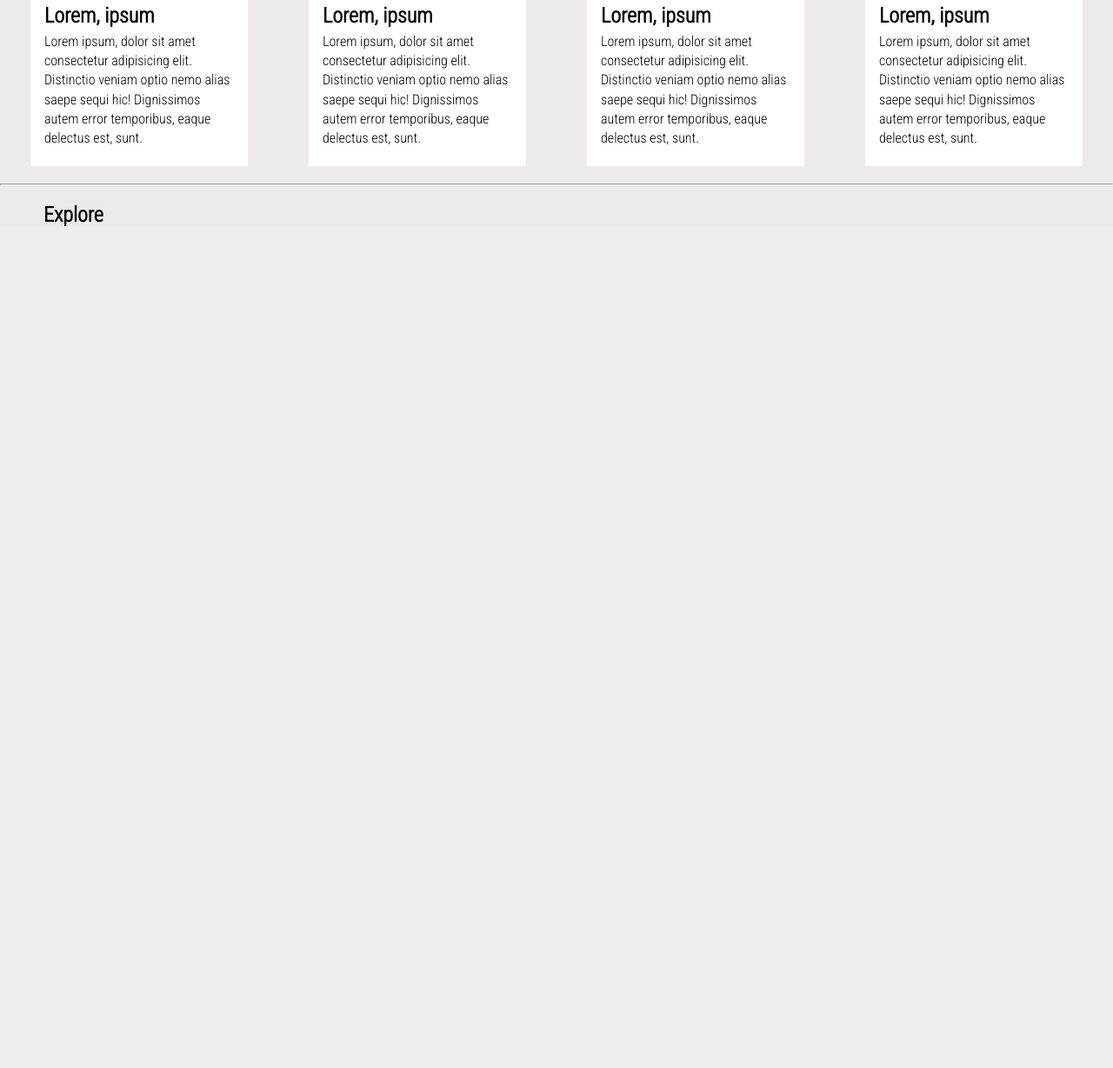
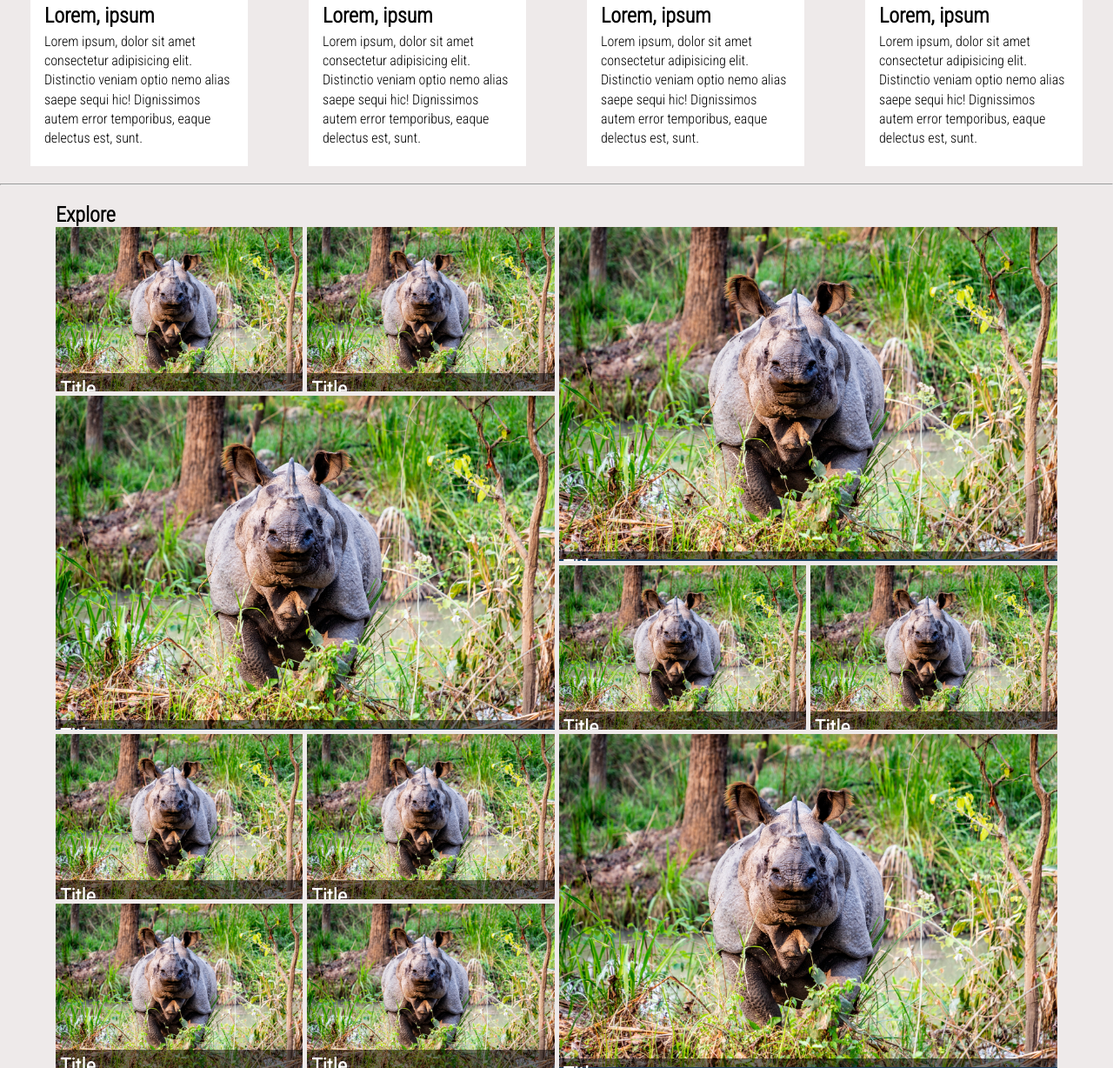
Before and after one commit to aayushdhakal/project-6-sem, a PHP site: page / in a window 1280 px wide. Shown: the part 1079-2307 px from the top of the page at 87% size. Before the commit the page ends 1339 px from the top, so only its background shows below. Run offline with PHP 8.4, Linux system fonts and the light colour scheme.

Commit message:
worked with grid on the explore section of homepage

```diff
--- a/index.html
+++ b/index.html
@@ -82,7 +82,8 @@
             <div class="recommendation__list__item_info">
                <span class="tag">Lorem</span>
                <h4>Lorem, ipsum</h4>
-               <p>Lorem ipsum, dolor sit amet consectetur adipisicing elit. Distinctio veniam optio nemo alias saepe sequi hic! Dignissimos autem error temporibus, eaque delectus est, sunt.</p>
+               <p>Lorem ipsum, dolor sit amet consectetur adipisicing elit. Distinctio veniam optio nemo alias saepe
+                  sequi hic! Dignissimos autem error temporibus, eaque delectus est, sunt.</p>
             </div>
          </li>
 
@@ -93,7 +94,8 @@
             <div class="recommendation__list__item_info">
                <span class="tag">Lorem</span>
                <h4>Lorem, ipsum</h4>
-               <p>Lorem ipsum, dolor sit amet consectetur adipisicing elit. Distinctio veniam optio nemo alias saepe sequi hic! Dignissimos autem error temporibus, eaque delectus est, sunt.</p>
+               <p>Lorem ipsum, dolor sit amet consectetur adipisicing elit. Distinctio veniam optio nemo alias saepe
+                  sequi hic! Dignissimos autem error temporibus, eaque delectus est, sunt.</p>
             </div>
          </li>
 
@@ -104,7 +106,8 @@
             <div class="recommendation__list__item_info">
                <span class="tag">Lorem</span>
                <h4>Lorem, ipsum</h4>
-               <p>Lorem ipsum, dolor sit amet consectetur adipisicing elit. Distinctio veniam optio nemo alias saepe sequi hic! Dignissimos autem error temporibus, eaque delectus est, sunt.</p>
+               <p>Lorem ipsum, dolor sit amet consectetur adipisicing elit. Distinctio veniam optio nemo alias saepe
+                  sequi hic! Dignissimos autem error temporibus, eaque delectus est, sunt.</p>
             </div>
          </li>
 
@@ -115,7 +118,8 @@
             <div class="recommendation__list__item_info">
                <span class="tag">Lorem</span>
                <h4>Lorem, ipsum</h4>
-               <p>Lorem ipsum, dolor sit amet consectetur adipisicing elit. Distinctio veniam optio nemo alias saepe sequi hic! Dignissimos autem error temporibus, eaque delectus est, sunt.</p>
+               <p>Lorem ipsum, dolor sit amet consectetur adipisicing elit. Distinctio veniam optio nemo alias saepe
+                  sequi hic! Dignissimos autem error temporibus, eaque delectus est, sunt.</p>
             </div>
          </li>
 
@@ -124,6 +128,152 @@
    <hr>
    <div class="explore">
       <h2>Explore</h2>
+      <div class="explore_content">
+         <div class="explore_content_blogs">
+
+            <div class="explore_content_blog">
+               <div class="explore_content_blog_image">
+                  <img src="./style/assests/img-slider/safari chitwan.jpg" alt="blog">
+               </div>
+
+               <div class="explore_content_blog_info">
+                  <h2>Title</h2>
+                  <p>Lorem ipsum dolor sit amet consectetur, adipisicing elit. Incidunt temporibus voluptas qui debitis!
+                     Vitae, officiis. Architecto, eos. Quod, id possimus! ..<a href="#">more</a></p>
+               </div>
+            </div>
+
+            <div class="explore_content_blog">
+               <div class="explore_content_blog_image">
+                  <img src="./style/assests/img-slider/safari chitwan.jpg" alt="blog">
+               </div>
+
+               <div class="explore_content_blog_info">
+                  <h2>Title</h2>
+                  <p>Lorem ipsum dolor sit amet consectetur, adipisicing elit. Incidunt temporibus voluptas qui debitis!
+                     Vitae,
+                     officiis. Architecto, eos. Quod, id possimus! ..<a href="#">more</a></p>
+               </div>
+            </div>
+
+            <div class="explore_content_blog explore_content_blog--big">
+               <div class="explore_content_blog_image">
+                  <img src="./style/assests/img-slider/safari chitwan.jpg" alt="blog">
+               </div>
+
+               <div class="explore_content_blog_info">
+                  <h2>Title</h2>
+                  <p>Lorem ipsum dolor sit amet consectetur, adipisicing elit. Incidunt temporibus voluptas qui debitis!
+                     Vitae,
+                     officiis. Architecto, eos. Quod, id possimus! ..<a href="#">more</a></p>
+               </div>
+            </div>
+
+            <div class="explore_content_blog explore_content_blog--big">
+               <div class="explore_content_blog_image">
+                  <img src="./style/assests/img-slider/safari chitwan.jpg" alt="blog">
+               </div>
+
+               <div class="explore_content_blog_info">
+                  <h2>Title</h2>
+                  <p>Lorem ipsum dolor sit amet consectetur, adipisicing elit. Incidunt temporibus voluptas qui debitis!
+                     Vitae,
+                     officiis. Architecto, eos. Quod, id possimus! ..<a href="#">more</a></p>
+               </div>
+            </div>
+
+            <div class="explore_content_blog">
+               <div class="explore_content_blog_image">
+                  <img src="./style/assests/img-slider/safari chitwan.jpg" alt="blog">
+               </div>
+
+               <div class="explore_content_blog_info">
+                  <h2>Title</h2>
+                  <p>Lorem ipsum dolor sit amet consectetur, adipisicing elit. Incidunt temporibus voluptas qui debitis!
+                     Vitae,
+                     officiis. Architecto, eos. Quod, id possimus! ..<a href="#">more</a></p>
+               </div>
+            </div>
+            <div class="explore_content_blog">
+               <div class="explore_content_blog_image">
+                  <img src="./style/assests/img-slider/safari chitwan.jpg" alt="blog">
+               </div>
+
+               <div class="explore_content_blog_info">
+                  <h2>Title</h2>
+                  <p>Lorem ipsum dolor sit amet consectetur, adipisicing elit. Incidunt temporibus voluptas qui debitis!
+                     Vitae,
+                     officiis. Architecto, eos. Quod, id possimus! ..<a href="#">more</a></p>
+               </div>
+            </div>
+
+            <div class="explore_content_blog explore_content_blog--big">
+               <div class="explore_content_blog_image">
+                  <img src="./style/assests/img-slider/safari chitwan.jpg" alt="blog">
+               </div>
+
+               <div class="explore_content_blog_info">
+                  <h2>Title</h2>
+                  <p>Lorem ipsum dolor sit amet consectetur, adipisicing elit. Incidunt temporibus voluptas qui debitis!
+                     Vitae,
+                     officiis. Architecto, eos. Quod, id possimus! ..<a href="#">more</a></p>
+               </div>
+            </div>
+
+            <div class="explore_content_blog">
+               <div class="explore_content_blog_image">
+                  <img src="./style/assests/img-slider/safari chitwan.jpg" alt="blog">
+               </div>
+
+               <div class="explore_content_blog_info">
+                  <h2>Title</h2>
+                  <p>Lorem ipsum dolor sit amet consectetur, adipisicing elit. Incidunt temporibus voluptas qui debitis!
+                     Vitae,
+                     officiis. Architecto, eos. Quod, id possimus! ..<a href="#">more</a></p>
+               </div>
+            </div>
+
+            <div class="explore_content_blog">
+               <div class="explore_content_blog_image">
+                  <img src="./style/assests/img-slider/safari chitwan.jpg" alt="blog">
+               </div>
+
+               <div class="explore_content_blog_info">
+                  <h2>Title</h2>
+                  <p>Lorem ipsum dolor sit amet consectetur, adipisicing elit. Incidunt temporibus voluptas qui debitis!
+                     Vitae,
+                     officiis. Architecto, eos. Quod, id possimus! ..<a href="#">more</a></p>
+               </div>
+            </div>
+
+            <div class="explore_content_blog">
+               <div class="explore_content_blog_image">
+                  <img src="./style/assests/img-slider/safari chitwan.jpg" alt="blog">
+               </div>
+
+               <div class="explore_content_blog_info">
+                  <h2>Title</h2>
+                  <p>Lorem ipsum dolor sit amet consectetur, adipisicing elit. Incidunt temporibus voluptas qui debitis!
+                     Vitae,
+                     officiis. Architecto, eos. Quod, id possimus! ..<a href="#">more</a></p>
+               </div>
+            </div>
+
+            <div class="explore_content_blog">
+               <div class="explore_content_blog_image">
+                  <img src="./style/assests/img-slider/safari chitwan.jpg" alt="blog">
+               </div>
+
+               <div class="explore_content_blog_info">
+                  <h2>Title</h2>
+                  <p>Lorem ipsum dolor sit amet consectetur, adipisicing elit. Incidunt temporibus voluptas qui debitis!
+                     Vitae,
+                     officiis. Architecto, eos. Quod, id possimus! ..<a href="#">more</a></p>
+               </div>
+            </div>
+
+         </div>
+      </div>
    </div>
 
    <script src="./scripts/src.js"></script>
--- a/scripts/src.js
+++ b/scripts/src.js
@@ -39,3 +39,5 @@ setInterval(() => {
    currentSlide(slideIndex);
    slideIndex++;
 }, 4000)
+
+//Assgining the blog nameing
--- a/style/style.css
+++ b/style/style.css
@@ -35,7 +35,7 @@ hr {
    color: rgba(133, 132, 132, 0.74);
 }
 
-h2{
+h2 {
    margin-left: 50px;
 }
 
@@ -159,6 +159,7 @@ nav ul li a:hover {
       opacity: .7;
       transform: scale(.90);
    }
+
    to {
       opacity: 1;
       transform: scale(1);
@@ -170,6 +171,7 @@ nav ul li a:hover {
       opacity: .7;
       transform: scale(.90);
    }
+
    to {
       opacity: 1;
       transform: scale(1);
@@ -243,7 +245,6 @@ nav ul li a:hover {
 /*Body Recommendation*/
 
 .recommendation__list {
-
    display: flex;
    flex-wrap: wrap;
    justify-content: space-around;
@@ -279,7 +280,7 @@ nav ul li a:hover {
    top: 50%;
    text-align: center;
    transform: translateY(-50%);
-   transition:all ease-in 0.2s;
+   transition: all ease-in 0.2s;
    width: 2rem;
 }
 
@@ -288,7 +289,7 @@ nav ul li a:hover {
 }
 
 .recommendation__list__item_images_previous:hover,
-.recommendation__list__item_images_next:hover{
+.recommendation__list__item_images_next:hover {
    color: #000;
    font-weight: 900;
 }
@@ -314,3 +315,107 @@ nav ul li a:hover {
    line-height: 1.4;
    text-align: left;
 }
+
+/* explore */
+
+.explore {
+   width: 90vw;
+   margin: 0 auto;
+}
+
+.explore h2 {
+   margin: 0;
+}
+
+.explore_content_blogs {
+   display: grid;
+   gap: 5px;
+   grid-template-columns: repeat(4, 1fr);
+   grid-template-rows: repeat(5, 1fr);
+   width: inherit;
+}
+
+.explore_content_blog {
+   background-color: #2f7cc4;
+   position: relative;
+   overflow: hidden;
+}
+
+
+.explore_content_blog_image img {
+   width: 100%;
+   height: 100%;
+   display: block;
+}
+
+.explore_content_blog_info {
+   color: #fff;
+   transform: translateY(168px);
+   background-color: rgba(0, 0, 0, .5);
+   left: 0;
+   padding: 5px;
+   transition: all ease-in 0.3s;
+   top: 0;
+   position: absolute;
+   right: 0;
+}
+
+.explore_content_blog:hover .explore_content_blog_info {
+   height: 100%;
+   transform: translateY(0);
+   width: 100%;
+}
+
+.explore_content_blog_info p,
+.explore_content_blog_info h2 {
+   transition: all ease-in 0.2s;
+}
+
+.explore_content_blog--big .explore_content_blog_info {
+   bottom: 0px;
+   transform: translateY(373px);
+}
+
+.explore_content_blog:nth-child(1) {
+   grid-area: 1 / 1 / 2 / 2;
+}
+
+.explore_content_blog:nth-child(2) {
+   grid-area: 1 / 2 / 2 / 3;
+}
+
+.explore_content_blog:nth-child(3) {
+   grid-area: 1 / 3 / 3 / 5;
+}
+
+.explore_content_blog:nth-child(4) {
+   grid-area: 2 / 1 / 4 / 3;
+}
+
+.explore_content_blog:nth-child(5) {
+   grid-area: 3 / 3 / 4 / 4;
+}
+
+.explore_content_blog:nth-child(6) {
+   grid-area: 3 / 4 / 4 / 5;
+}
+
+.explore_content_blog:nth-child(7) {
+   grid-area: 4 / 3 / 6 / 5;
+}
+
+.explore_content_blog:nth-child(8) {
+   grid-area: 4 / 2 / 5 / 3;
+}
+
+.explore_content_blog:nth-child(9) {
+   grid-area: 5 / 2 / 6 / 3;
+}
+
+.explore_content_blog:nth-child(10) {
+   grid-area: 5 / 1 / 6 / 2;
+}
+
+.explore_content_blog:nth-child(11) {
+   grid-area: 4 / 1 / 5 / 2;
+}
```
